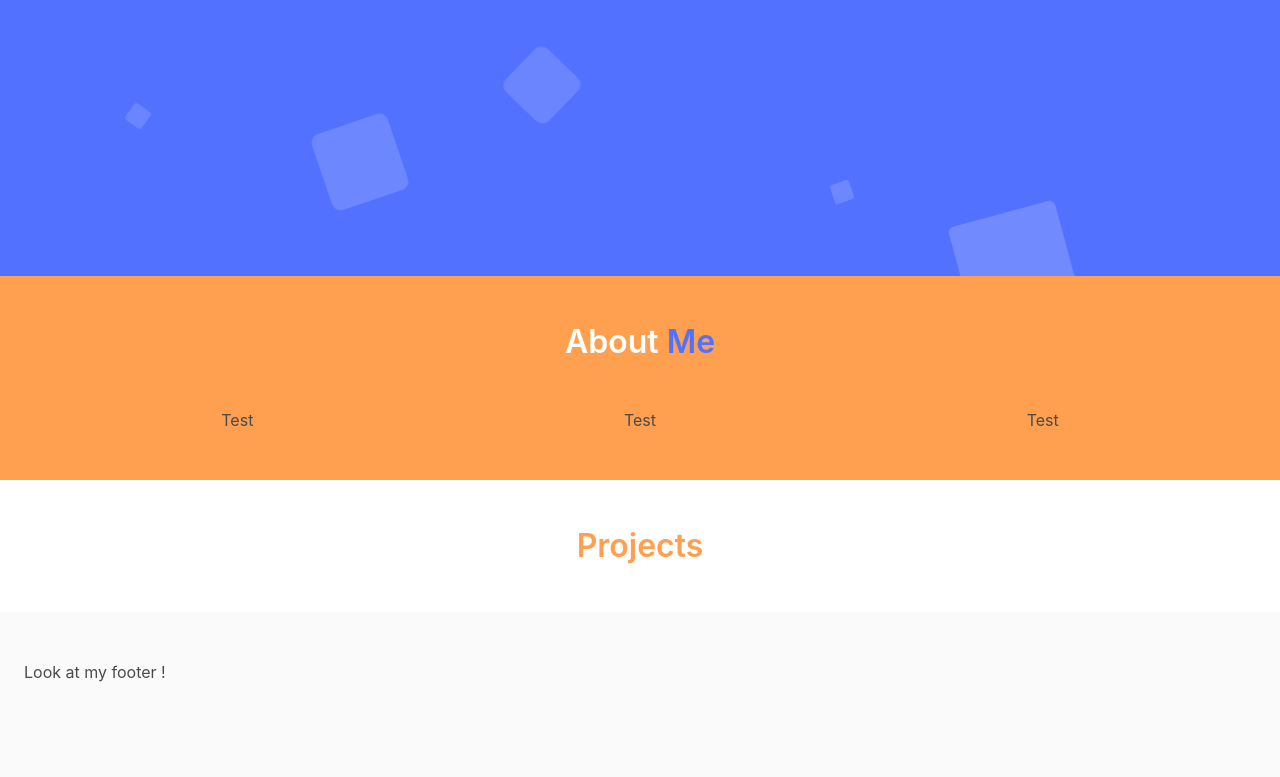
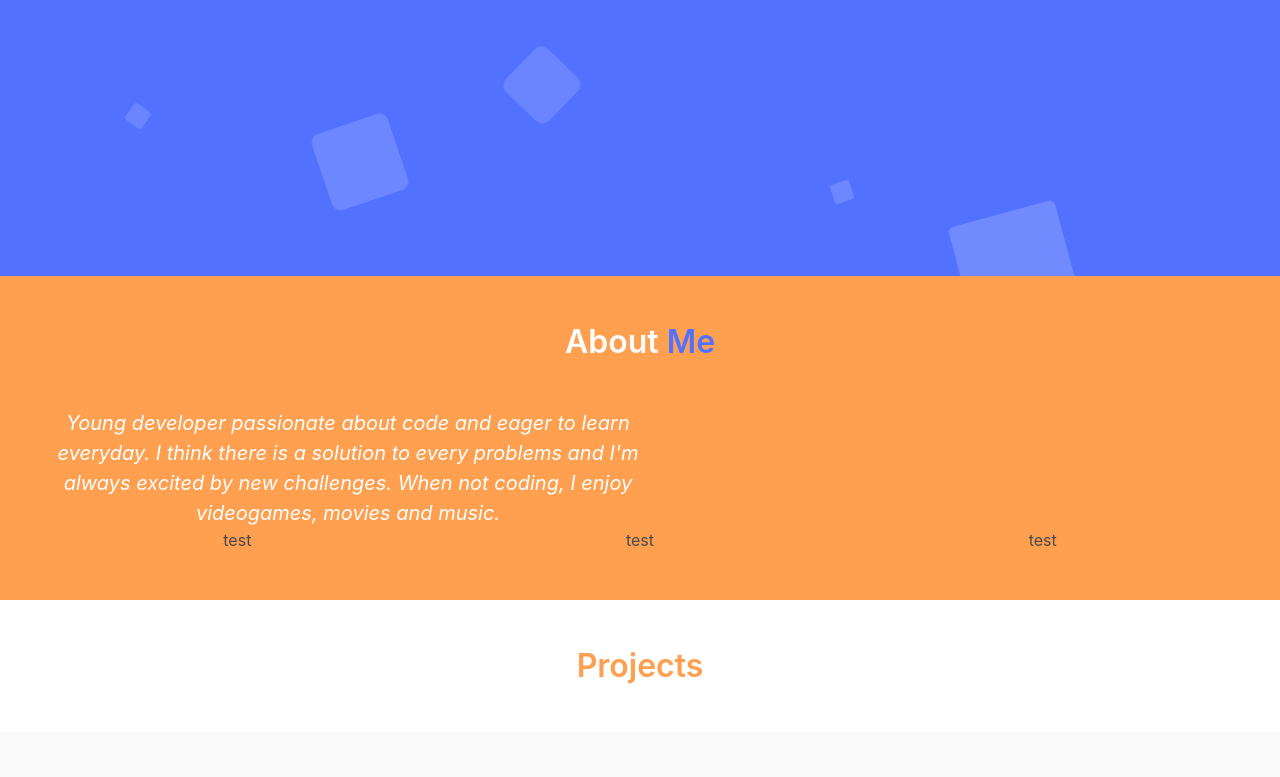
Before and after one commit to JonathanMaillard/Portfolio, a plain HTML site: page index.html in a window 1280 px wide. Shown: the part 524-1301 px from the top of the page. Drawn offline with nearby package versions, Linux system fonts and the light colour scheme.

Commit message:
added content to about section

```diff
--- a/css/style.scss
+++ b/css/style.scss
@@ -22,10 +22,15 @@ $secondary: #ff9f50;
 .intro{
     background-color: $primary ;
     height: 100vh;
+
 }
 
 .about{
     background-color: $secondary ;
+
+    .about__text{
+        max-width: 600px;
+    }
 }
 
 
--- a/index.html
+++ b/index.html
@@ -6,6 +6,7 @@
     <meta name="viewport" content="width=device-width, initial-scale=1.0">
     <title>Jonathan Maillard</title>
     <link rel="stylesheet" href="https://cdn.jsdelivr.net/npm/bulma@0.9.1/css/bulma.min.css">
+    <link rel="stylesheet" href="https://cdnjs.cloudflare.com/ajax/libs/font-awesome/5.15.2/css/all.min.css" integrity="sha512-HK5fgLBL+xu6dm/Ii3z4xhlSUyZgTT9tuc/hSrtw6uzJOvgRr2a9jyxxT1ely+B+xFAmJKVSTbpM/CuL7qxO8w==" crossorigin="anonymous" />
     <link href="https://unpkg.com/aos@2.3.1/dist/aos.css" rel="stylesheet">
     <link href="./css/style.css" rel="stylesheet">
 </head>
@@ -40,18 +41,30 @@
 
     </section>
 
-    <section class="section about">
+    <section class="section about is-fle is-flex-direction-column is-align-items-center">
 
-        <div class="intro__text container is-fluid has-text-centered mb-6">
+        <div class="about__title container is-fluid has-text-centered mb-6">
 
             <h1 class="title has-text-white">About <span class="primary">Me</span></h1>
 
         </div>
 
+        <div class="about__text has-text-centered has-text-white is-size-5 is-italic">
+            <p>Young developer passionate about code and eager to learn everyday.
+            I think there is a solution to every problems and I'm always excited by new challenges.
+            When not coding, I enjoy videogames, movies and music.</p>
+        </div>
+
         <div class="columns has-text-centered">
-            <div class="column">Test</div>
-            <div class="column">Test</div>
-            <div class="column">Test</div>
+            <div class="column">
+                test
+            </div>
+            <div class="column">
+                test
+            </div>
+            <div class="column">
+                test
+            </div>
         </div>
 
     </section>
```
Also changed, not shown: css/style.css, 1 other file.
